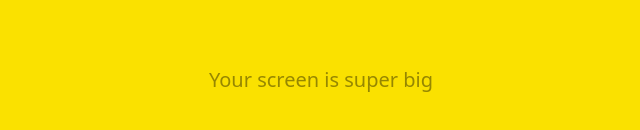
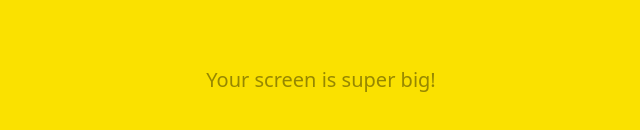
Before and after one commit to dltjdud5661/Kakao-Clone-2024, a plain HTML site: page friends.html in a window 1280 px wide. Shown: the part 320-450 px from the top of the page, 319-959 px from the left. Drawn offline with Linux system fonts and the light colour scheme.

Commit message:
super big!

```diff
--- a/friends.html
+++ b/friends.html
@@ -93,7 +93,7 @@
     </div>
 
     <div id="no-mobile">
-        <span>Your screen is super big</span>
+        <span>Your screen is super big!</span>
     </div>
 
     <script src="https://kit.fontawesome.com/cb349534d9.js" crossorigin="anonymous"></script>
```
